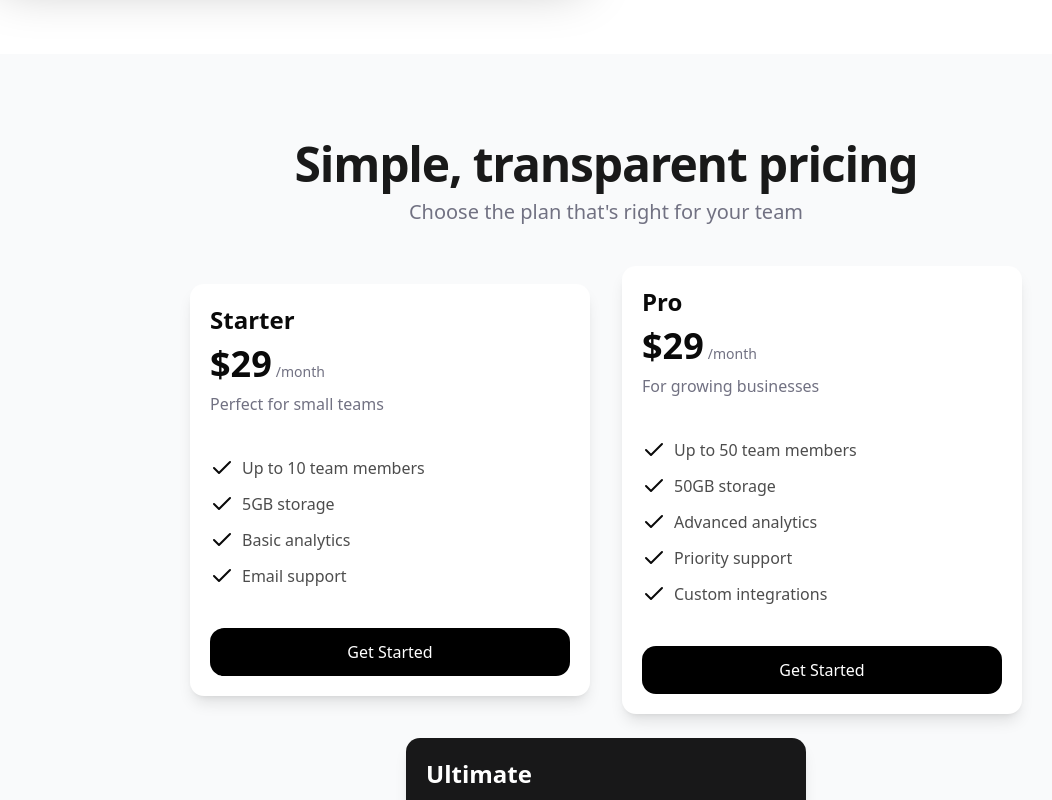
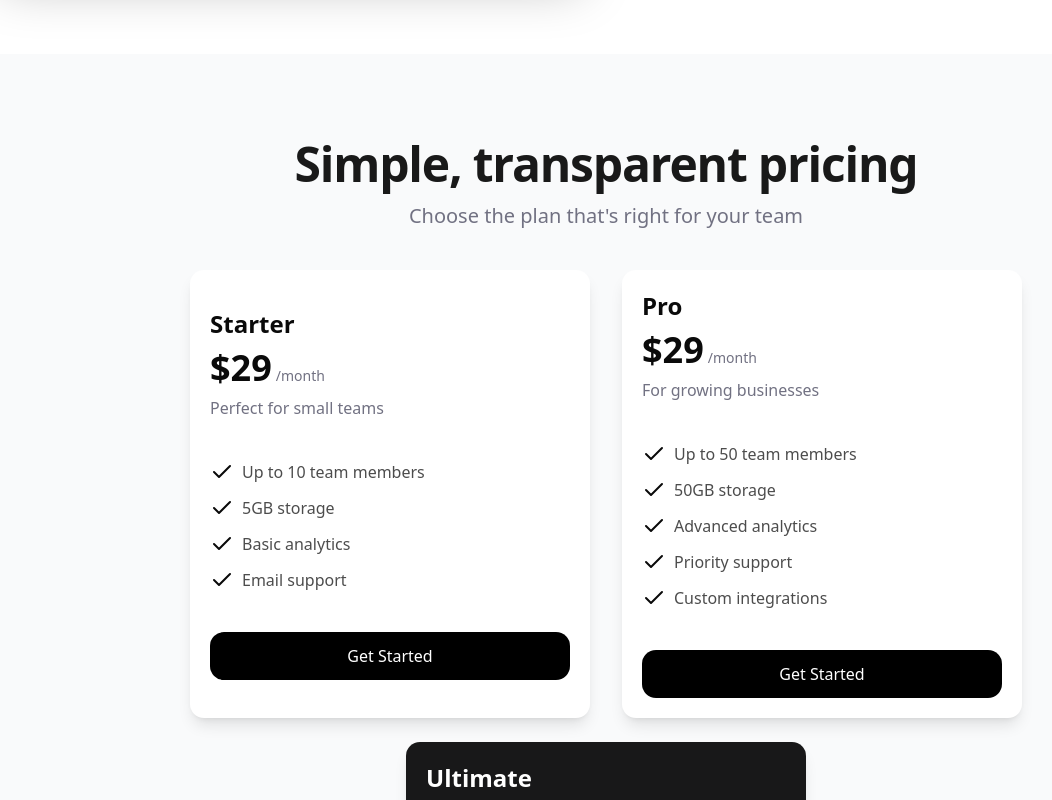
Before and after one commit to paulopbi/velocity, a React (Vite) app: page / in a window 1280 px wide. Shown: the part 2020-2820 px from the top of the page, without its empty margins (34-1086 px from the left). Built offline with nearby package versions, Linux system fonts and the light colour scheme.

Commit message:
refactor: adjust pricing section heading and card container for improved alignment and spacing.

```diff
--- a/src/sections/Pricing/Pricing.jsx
+++ b/src/sections/Pricing/Pricing.jsx
@@ -6,12 +6,13 @@ function Pricing() {
 		<section id="pricing" className="bg-section/30 py-20">
 			<div className="container mx-auto px-6">
 				{/* heading */}
-				<div className="flex flex-col items-center justify-center gap-1 mb-10">
+				<div className="text-center *:mb-2">
 					<h3 className="title">Simple, transparent pricing</h3>
 					<p className="subtitle">Choose the plan that's right for your team</p>
 				</div>
 
-				<div className="flex flex-col sm:flex-row flex-wrap items-center justify-center gap-6 w-full gap-x-8 gap-y-6">
+				{/* cards */}
+				<div className="flex flex-col sm:flex-row flex-wrap items-stretch justify-center gap-8 w-full gap-x-8 gap-y-6 mt-10">
 					{pricingInfo.map((info) => (
 						<Card key={info.type} info={info} />
 					))}
```
